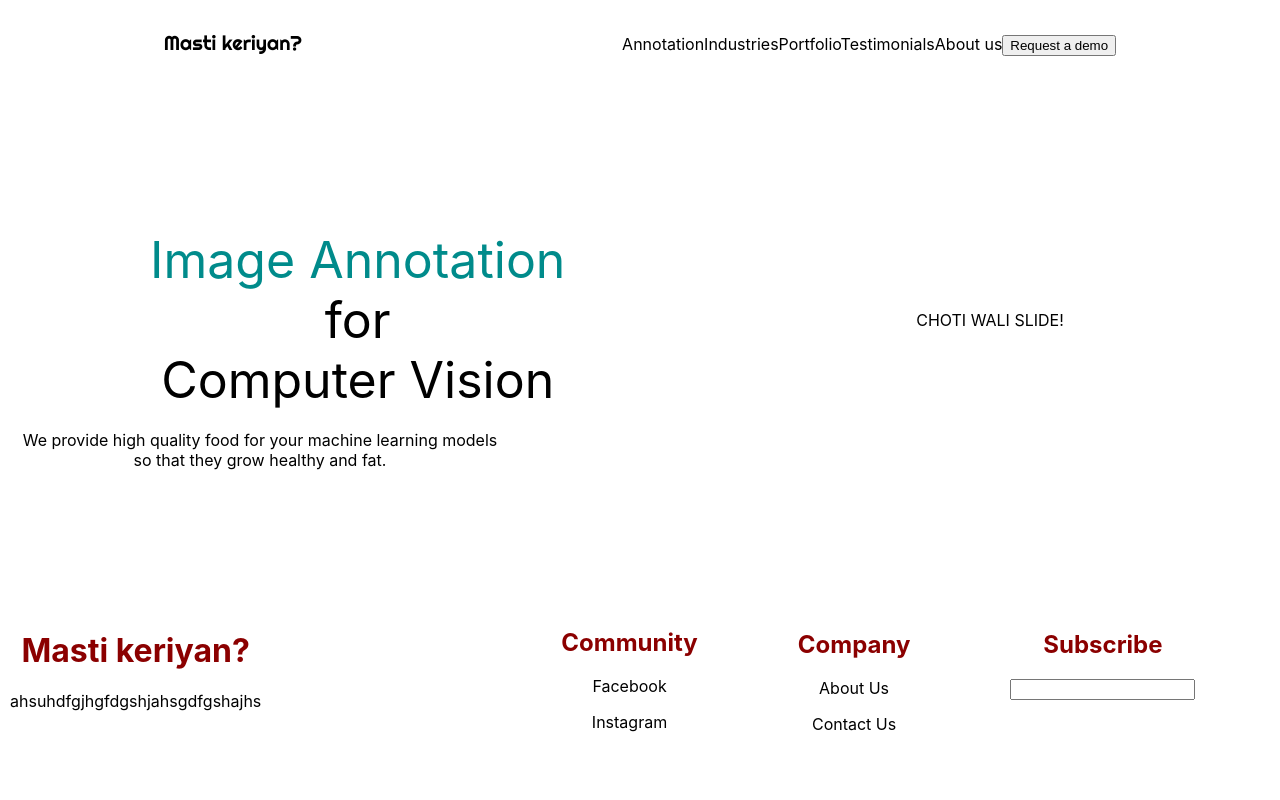
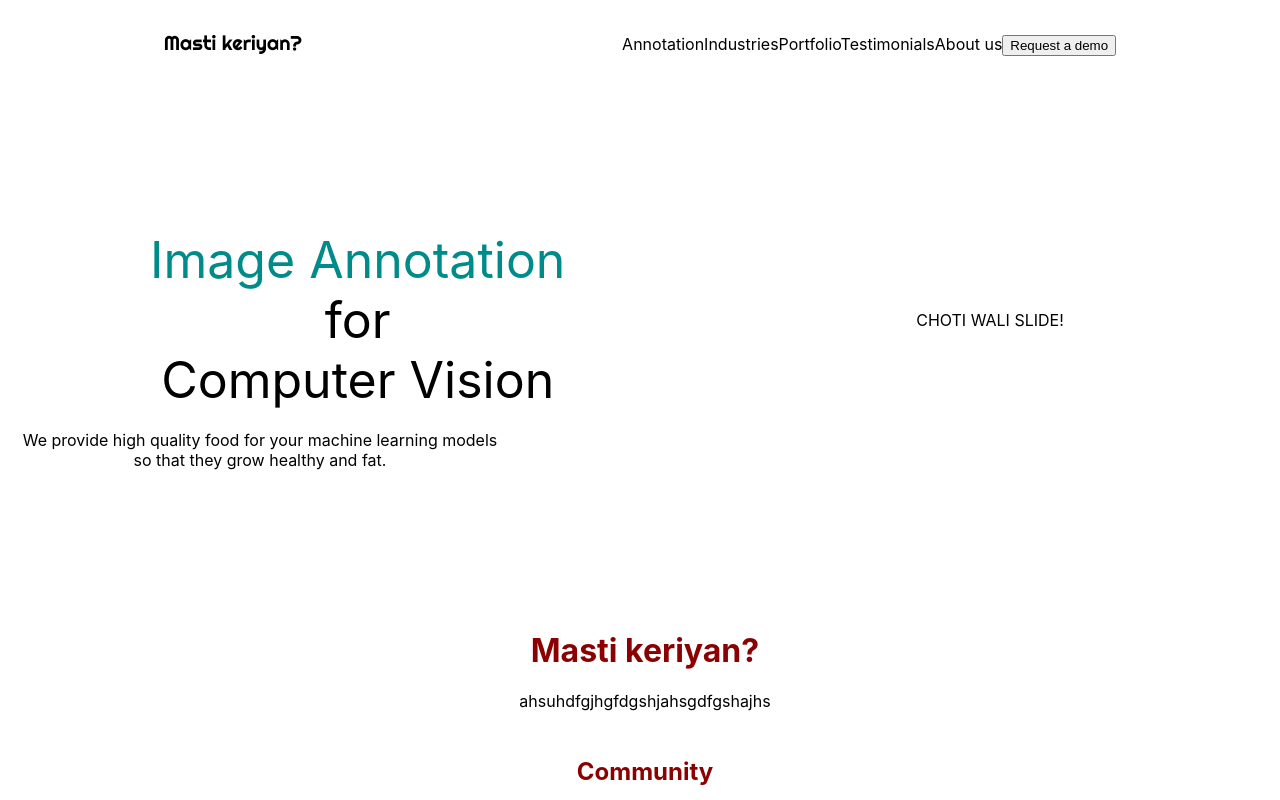
Before and after one commit to D3nii/React-Projects, a React (Create React App) app in the folder prox/: page / in a window 1280 px wide. Shown: the top 800 px of the page. Built offline with nearby package versions, Linux system fonts and the light colour scheme.

Commit message:
Update Footer.css

```diff
--- a/prox/src/Style/Footer.css
+++ b/prox/src/Style/Footer.css
@@ -6,13 +6,13 @@
 hr {
   background-color: white !important;
 }
-#jake {
+#col {
   display: flex;
 }
-#jake1 {
+#col1 {
   margin-left: 100px;
 }
-#jake2 {
+#col2 {
   margin-left: 300px;
   bottom: 2px;
   position: relative;
```
